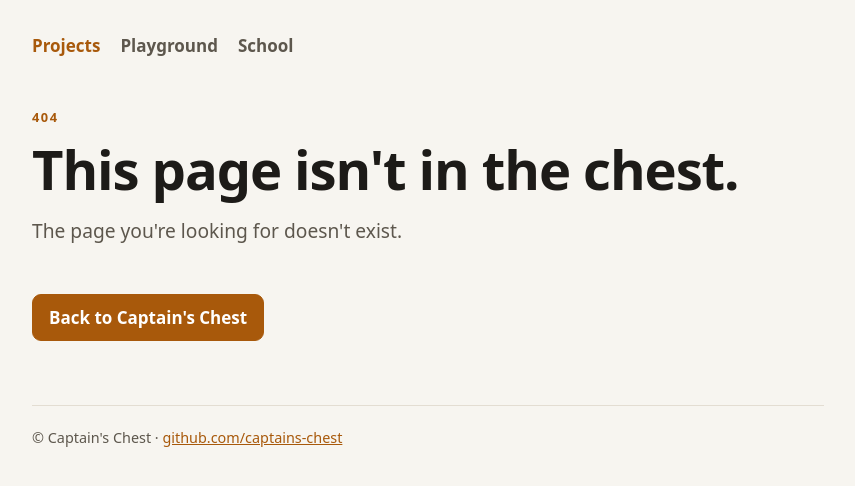
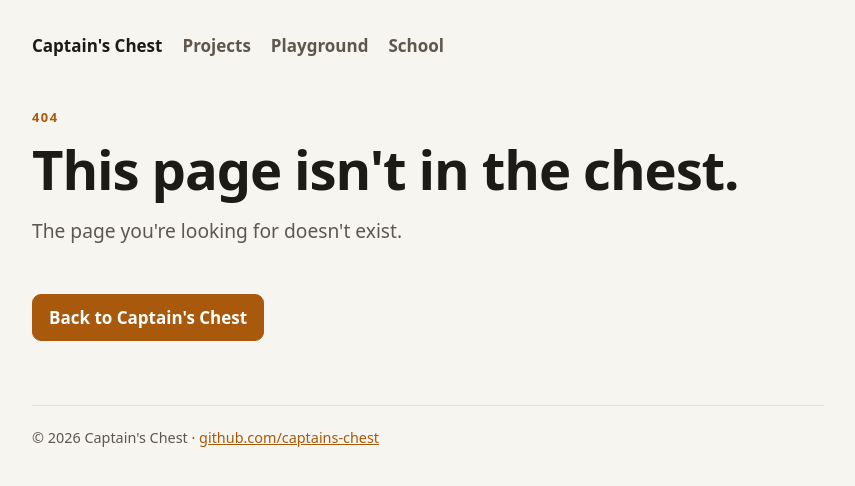
Before and after one commit to captains-chest/site, an Angular app: page /school in a window 1280 px wide. Before the commit this address had no page. Shown: the top 486 px of the page, without its empty margins (212-1067 px from the left). Built offline with nearby package versions, Linux system fonts and the light colour scheme.

Commit message:
Polish semantics: site header with home link, project cards as h3 articles, footer year

```diff
--- a/src/app/app.html
+++ b/src/app/app.html
@@ -1,8 +1,8 @@
 <a class="skip" href="#main">Skip to content</a>
 <div class="shell">
-  <nav cc-site-nav></nav>
+  <header cc-site-header></header>
   <main id="main" tabindex="-1">
     <router-outlet />
   </main>
-  <footer>© Captain's Chest · <a href="https://github.com/captains-chest">github.com/captains-chest</a></footer>
+  <footer cc-site-footer></footer>
 </div>
--- a/src/app/app.ts
+++ b/src/app/app.ts
@@ -1,10 +1,11 @@
 import { ChangeDetectionStrategy, Component } from '@angular/core';
 import { RouterOutlet } from '@angular/router';
-import { SiteNav } from './site-nav/site-nav';
+import { SiteFooter } from './site-footer/site-footer';
+import { SiteHeader } from './site-header/site-header';
 
 @Component({
   selector: 'cc-root',
-  imports: [RouterOutlet, SiteNav],
+  imports: [RouterOutlet, SiteHeader, SiteFooter],
   templateUrl: './app.html',
   changeDetection: ChangeDetectionStrategy.OnPush,
 })
--- a/src/app/home/home.html
+++ b/src/app/home/home.html
@@ -8,7 +8,7 @@
   @defer (on viewport; hydrate on viewport) {
     <ul class="grid">
       @for (project of projects; track project.slug) {
-        <li cc-project-card [project]="project"></li>
+        <li><article cc-project-card [project]="project"></article></li>
       }
     </ul>
   } @placeholder (minimum 300ms) {
--- a/src/app/project-card/project-card.html
+++ b/src/app/project-card/project-card.html
@@ -1,4 +1,4 @@
-<h2>{{ project().name }}</h2>
+<h3 [id]="headingId()">{{ project().name }}</h3>
 <p>{{ project().description }}</p>
 <div class="links">
   <a class="btn primary" [href]="project().primary.href">{{ project().primary.label }}<span class="sr-only"> ({{ project().name }})</span></a>
--- a/src/app/project-card/project-card.ts
+++ b/src/app/project-card/project-card.ts
@@ -1,12 +1,13 @@
-import { ChangeDetectionStrategy, Component, input } from '@angular/core';
+import { ChangeDetectionStrategy, Component, computed, input } from '@angular/core';
 import type { Project } from '../projects/models';
 
 @Component({
-  selector: 'li[cc-project-card]',
+  selector: 'article[cc-project-card]',
   templateUrl: './project-card.html',
   changeDetection: ChangeDetectionStrategy.OnPush,
-  host: { class: 'card' },
+  host: { class: 'card', '[attr.aria-labelledby]': 'headingId()' },
 })
 export class ProjectCard {
   readonly project = input.required<Project>();
+  protected readonly headingId = computed(() => `project-${this.project().slug}`);
 }
--- /dev/null
+++ b/src/app/site-footer/site-footer.html
@@ -0,0 +1 @@
+<p><small>© {{ year }} Captain's Chest · <a href="https://github.com/captains-chest">github.com/captains-chest</a></small></p>
--- /dev/null
+++ b/src/app/site-footer/site-footer.ts
@@ -0,0 +1,11 @@
+import { ChangeDetectionStrategy, Component } from '@angular/core';
+
+@Component({
+  selector: 'footer[cc-site-footer]',
+  templateUrl: './site-footer.html',
+  changeDetection: ChangeDetectionStrategy.OnPush,
+})
+export class SiteFooter {
+  /** Rendered at build time for prerendered pages, at request time for SSR pages. */
+  protected readonly year = new Date().getFullYear();
+}
--- /dev/null
+++ b/src/app/site-header/site-header.html
@@ -0,0 +1,2 @@
+<a class="brand" href="/" [attr.aria-current]="isHome ? 'page' : null">Captain's Chest</a>
+<nav cc-site-nav></nav>
--- /dev/null
+++ b/src/app/site-header/site-header.ts
@@ -0,0 +1,17 @@
+import { DOCUMENT } from '@angular/common';
+import { ChangeDetectionStrategy, Component, inject } from '@angular/core';
+import { SiteNav } from '../site-nav/site-nav';
+
+const homePath = '/';
+
+@Component({
+  selector: 'header[cc-site-header]',
+  imports: [SiteNav],
+  templateUrl: './site-header.html',
+  changeDetection: ChangeDetectionStrategy.OnPush,
+  host: { class: 'topnav' },
+})
+export class SiteHeader {
+  // Every link is a full page load, so the route is fixed for the lifetime of the page.
+  protected readonly isHome = inject(DOCUMENT).location.pathname === homePath;
+}
--- a/src/app/site-nav/site-nav.html
+++ b/src/app/site-nav/site-nav.html
@@ -1,5 +1,5 @@
 <ul>
-  <li><a href="/#projects" aria-current="page">Projects</a></li>
+  <li><a href="/#projects">Projects</a></li>
   <li><a href="https://play.captains-chest.com">Playground</a></li>
   <li><a href="https://school.captains-chest.com">School</a></li>
 </ul>
--- a/src/app/site-nav/site-nav.ts
+++ b/src/app/site-nav/site-nav.ts
@@ -4,6 +4,6 @@ import { ChangeDetectionStrategy, Component } from '@angular/core';
   selector: 'nav[cc-site-nav]',
   templateUrl: './site-nav.html',
   changeDetection: ChangeDetectionStrategy.OnPush,
-  host: { class: 'topnav', 'aria-label': "Captain's Chest" },
+  host: { 'aria-label': 'Main' },
 })
 export class SiteNav {}
--- a/src/styles.css
+++ b/src/styles.css
@@ -17,9 +17,13 @@ a{color:var(--accent)}a:focus-visible{outline:3px solid var(--accent);outline-of
 .btn.big{font-size:1.1rem;padding:.85rem 1.5rem}
 ul.plain{padding-left:1.2rem;color:var(--muted)}
 footer{margin-top:4rem;color:var(--muted);font-size:.9rem;border-top:1px solid var(--line);padding-top:1.25rem}
-.topnav{display:block;margin:-2rem 0 3rem}.topnav ul{display:flex;flex-wrap:wrap;gap:1.25rem;list-style:none;margin:0;padding:0}
+.topnav{display:flex;flex-wrap:wrap;align-items:center;gap:1.25rem;margin:-2rem 0 3rem}.topnav ul{display:flex;flex-wrap:wrap;gap:1.25rem;list-style:none;margin:0;padding:0}
 .topnav a{color:var(--muted);font-weight:600;text-decoration:none}.topnav a:hover,.topnav a[aria-current=page]{color:var(--accent)}
 .sr-only{position:absolute;width:1px;height:1px;padding:0;margin:-1px;overflow:hidden;clip:rect(0 0 0 0);white-space:nowrap;border:0}
 .grid-placeholder{min-height:15rem}
 a:focus-visible,.btn:focus-visible{outline:3px solid var(--accent);outline-offset:3px}
 @media (prefers-reduced-motion:reduce){*,*::before,*::after{animation-duration:.01ms!important;animation-iteration-count:1!important;transition-duration:.01ms!important;scroll-behavior:auto!important}}
+.topnav .brand{color:var(--fg)}
+.grid>li{display:grid}
+.card h3{font-size:1.35rem;line-height:1.6;margin:0 0 .4rem}
+footer p{margin:0}footer small{font-size:inherit}
```
